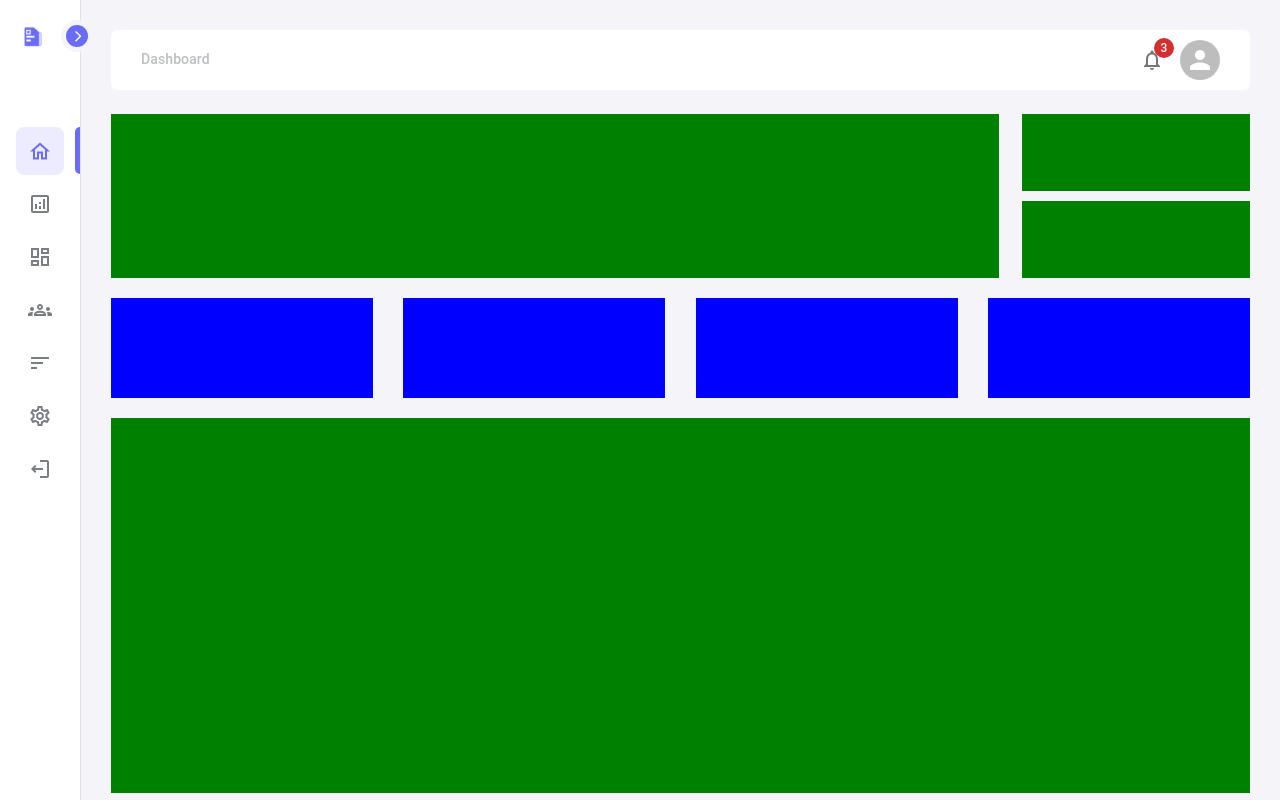
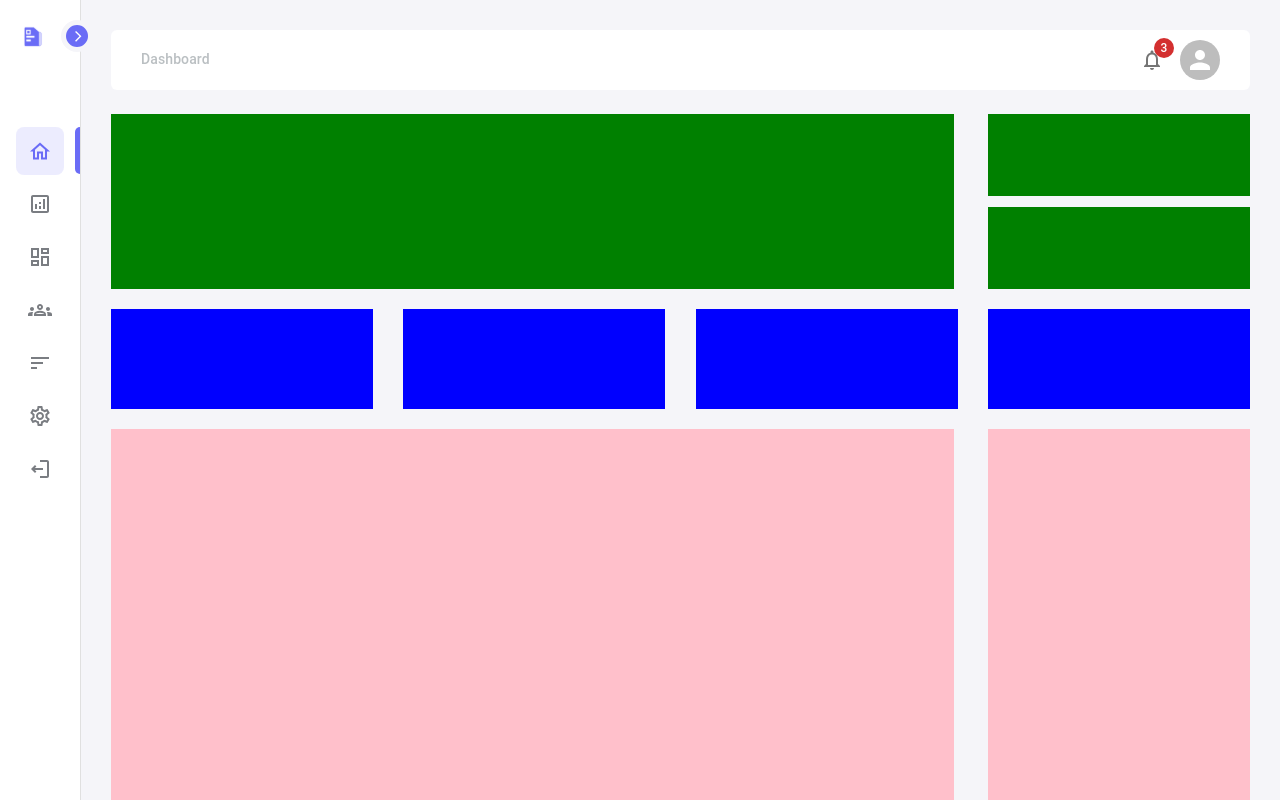
Before and after one commit to BatistaTony/redattor-app, a Next.js app: page /home/dashboard in a window 1280 px wide. Built offline with nearby package versions, Linux system fonts and the light colour scheme.

Commit message:
feat: griding the structure of dashboard

```diff
--- a/src/views/Dashboard/index.tsx
+++ b/src/views/Dashboard/index.tsx
@@ -29,7 +29,11 @@ const Dashboard: FC<{ title: string }> = ({ title }) => {
         <ContainerDebugg className="card" />
       </div>
 
-      <ContainerDebugg />
+      <div className="statcs-chart-container">
+        <div className="chart-container" />
+
+        <div className="card-statcs" />
+      </div>
     </DashboardContainer>
   );
 };
--- a/src/views/Dashboard/styles.ts
+++ b/src/views/Dashboard/styles.ts
@@ -2,10 +2,10 @@ import styled from '@emotion/styled';
 
 export const DashboardContainer = styled.div`
   width: 100%;
-  height: 95%;
+  height: 100%;
   display: grid;
   grid-template-columns: 100%;
-  grid-template-rows: 164px 100px auto;
+  grid-template-rows: 175px 100px auto;
   grid-gap: 20px;
   padding-top: 24px;
   box-sizing: border-box;
@@ -14,9 +14,9 @@ export const DashboardContainer = styled.div`
     width: 100%;
     height: 100%;
     display: grid;
-    grid-template-columns: 78% 20%;
+    grid-template-columns: 74% 23%;
     grid-template-rows: 100%;
-    justify-content: space-between;
+    grid-column-gap: 3%;
     box-sizing: border-box;
 
     .exp-dt-wlc {
@@ -51,6 +51,27 @@ export const DashboardContainer = styled.div`
       background: blue;
     }
   }
+
+  .statcs-chart-container {
+    width: 100%;
+    height: 100%;
+    display: grid;
+    grid-template-columns: 74% 23%;
+    grid-template-rows: 100%;
+    grid-column-gap: 3%;
+    box-sizing: border-box;
+
+    .chart-container {
+      height: 100%;
+      background: pink;
+    }
+
+    .card-statcs {
+      height: 100%;
+      background: yellow;
+      background: pink;
+    }
+  }
 `;
 
 export const ContainerDebugg = styled.div`
--- a/src/views/Home/index.tsx
+++ b/src/views/Home/index.tsx
@@ -49,6 +49,8 @@ const Home = () => {
         display: 'flex',
         padding: 0,
         background: colors.light4,
+        overflowY: 'auto',
+        paddingBottom: '60px',
       }}
     >
       <MiniDrawer />
```
